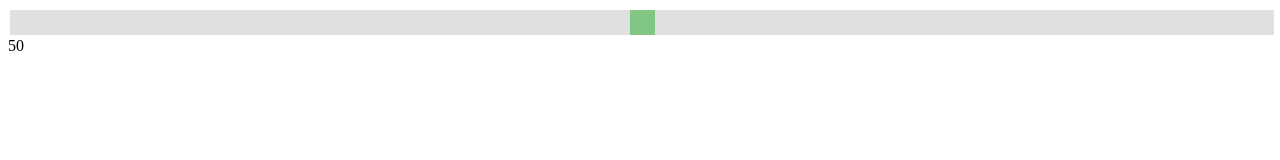
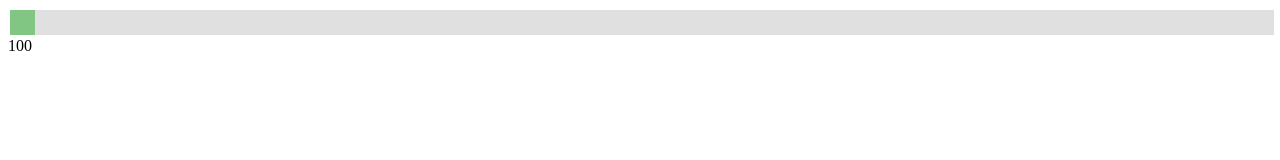
Before and after one commit to AndrewPecha/TestPSStuff, a plain HTML site: page BadUI/BadSlider.html in a window 1280 px wide. Drawn offline with Linux system fonts and the light colour scheme.

Commit message:
added usable values to slider

```diff
--- a/BadUI/BadSlider.html
+++ b/BadUI/BadSlider.html
@@ -42,7 +42,7 @@
 
     <body>
         <div class="slidecontainer">
-            <input type="range" min="a" max="z" value="f" class="slider" id="myRange"><div id="demo"></div>
+            <input type="range" min="1" max="999999" value="100" class="slider" id="myRange"><div id="demo"></div>
         </div>
     </body>
 
```
